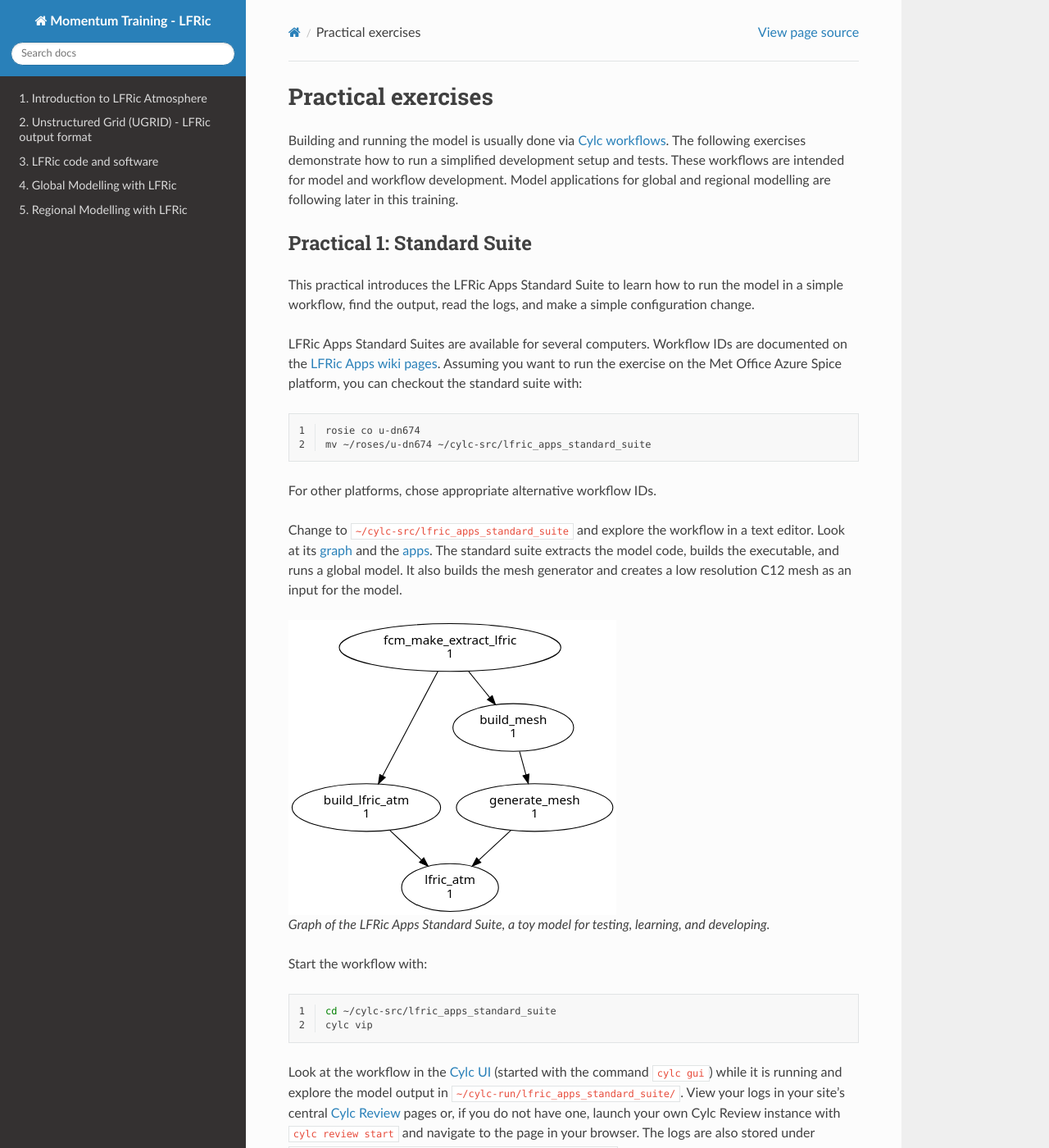
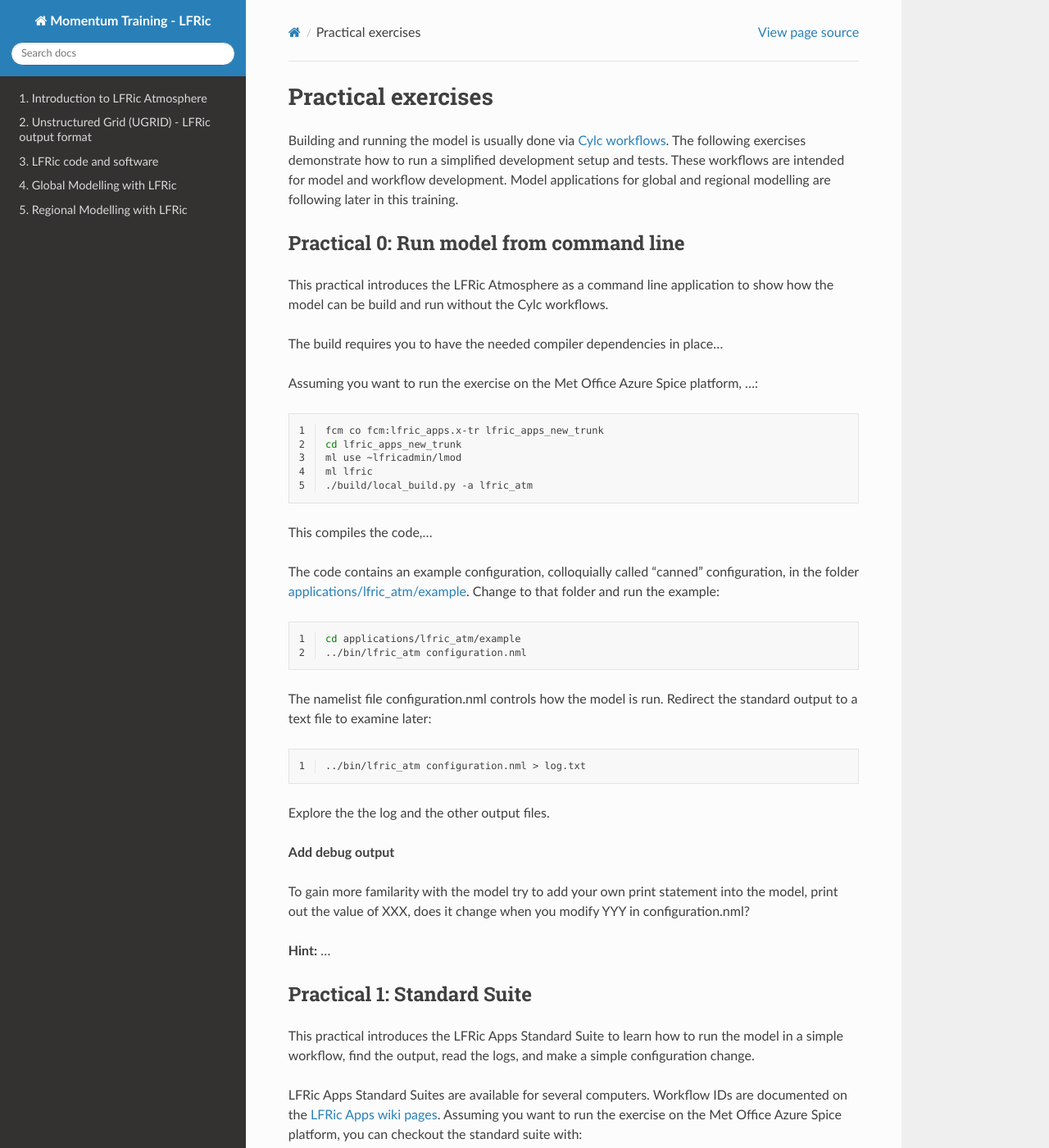
Before and after one commit to MetOffice/LFRic-Atmosphere-Training, a Sphinx documentation site: the page built from source/lfric_infrastructure/practical_exercises.rst, in a window 1280 px wide and 1400 px high. Shown: the whole window at 82% size. Built offline with Sphinx 7.4.7 and the Read the Docs theme 3.1.0, drawn with Linux system fonts in a browser that asks for light colours.

Commit message:
Draft structure of command line practical

```diff
--- /dev/null
+++ b/source/lfric_infrastructure/practical_command_line.rst
@@ -0,0 +1,43 @@
+
+Practical 0: Run model from command line
+----------------------------------------
+
+This practical introduces the LFRic Atmosphere as a command line application to show how the model can be build and run without the Cylc workflows.
+
+The build requires you to have the needed compiler dependencies in place...
+
+Assuming you want to run the exercise on the Met Office Azure Spice platform, ...:
+
+.. code-block:: bash
+   :linenos:
+
+   fcm co fcm:lfric_apps.x-tr lfric_apps_new_trunk
+   cd lfric_apps_new_trunk
+   ml use ~lfricadmin/lmod
+   ml lfric
+   ./build/local_build.py -a lfric_atm
+
+This compiles the code,...
+
+The code contains an example configuration, colloquially called "canned" configuration, in  the folder `applications/lfric_atm/example <https://code.metoffice.gov.uk/trac/lfric_apps/log//main/trunk/applications/lfric_atm/example>`_. Change to that folder and run the example:
+
+.. code-block:: bash
+   :linenos:
+
+   cd applications/lfric_atm/example
+   ../bin/lfric_atm configuration.nml
+
+The namelist file configuration.nml controls how the model is run. Redirect the standard output to a text file to examine later:
+
+.. code-block:: bash
+   :linenos:
+
+   ../bin/lfric_atm configuration.nml > log.txt
+
+Explore the the log and the other output files.
+
+**Add debug output**
+
+To gain more familarity with the model try to add your own print statement into the model, print out the value of XXX, does it change when you modify YYY in configuration.nml?
+
+**Hint:** ...
--- a/source/lfric_infrastructure/practical_exercises.rst
+++ b/source/lfric_infrastructure/practical_exercises.rst
@@ -4,6 +4,8 @@ Practical exercises
 
 Building and running the model is usually done via `Cylc workflows <https://cylc.github.io/cylc-doc/latest/html/tutorial/introduction.html#what-is-a-workflow>`_. The following exercises demonstrate how to run a simplified development setup and tests. These workflows are intended for model and workflow development. Model applications for global and regional modelling are following later in this training.
 
+
+.. include:: practical_command_line.rst
 
 .. include:: practical_standart_suite.rst
 
```
